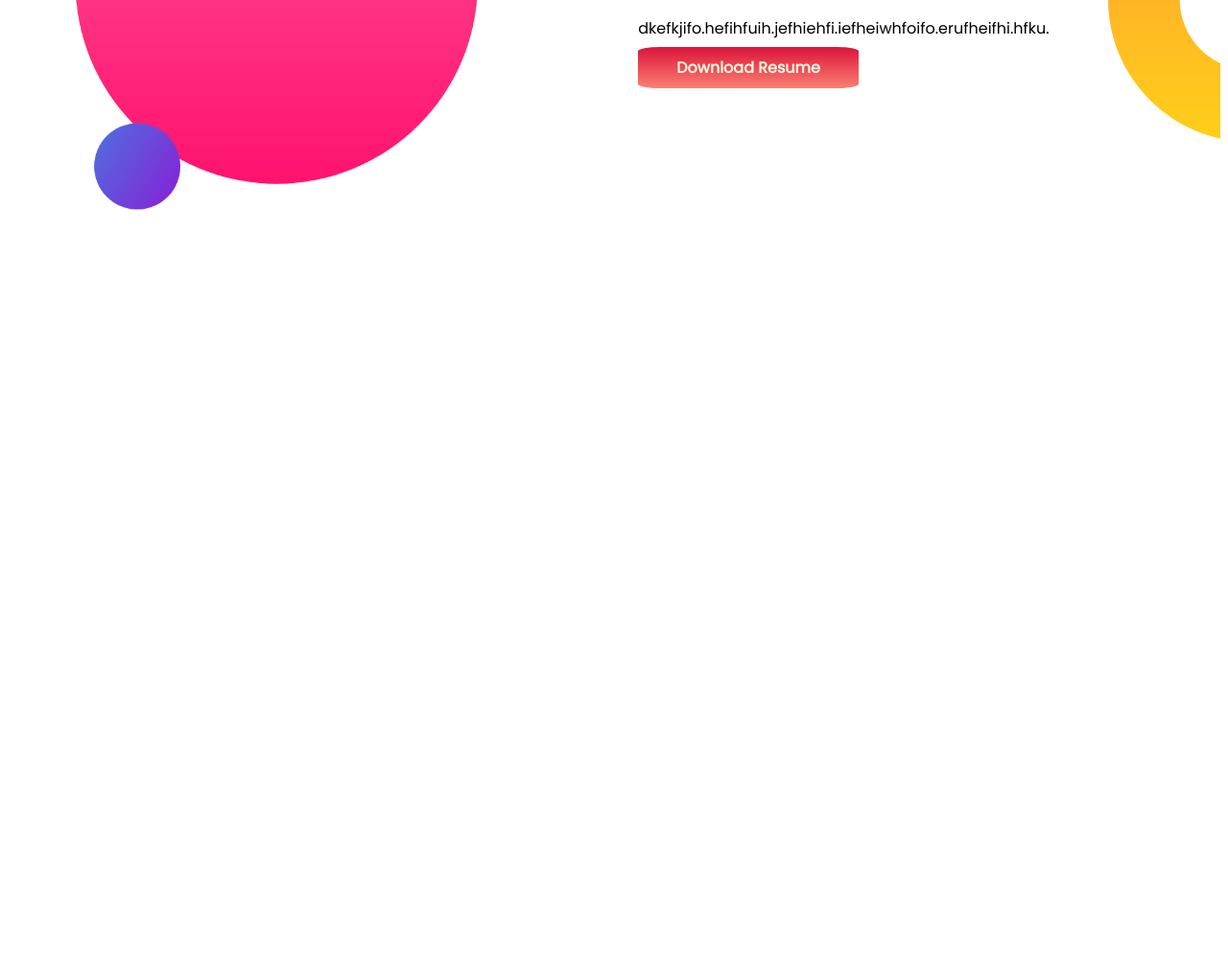
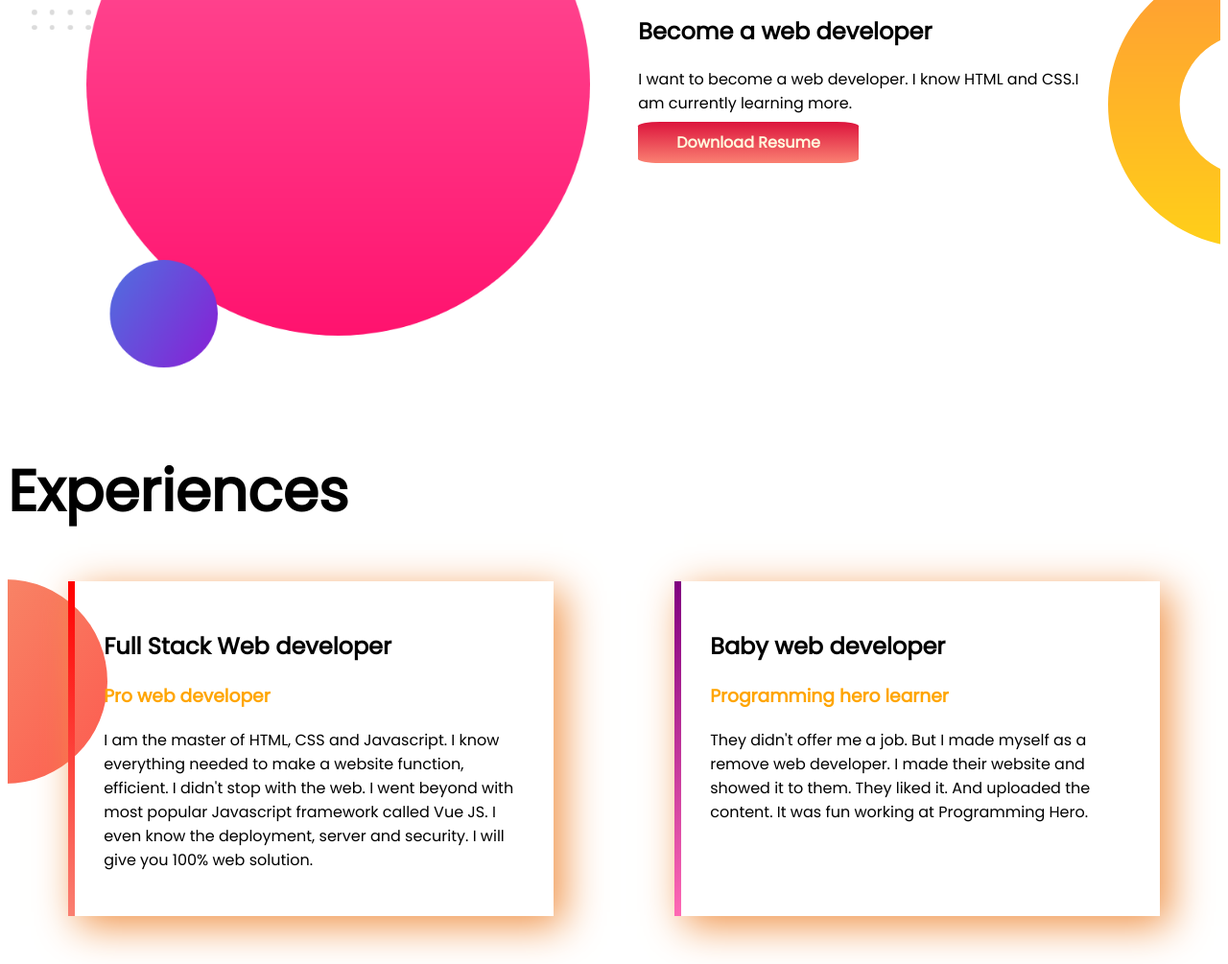
Before and after one commit to zereentabassum/developer-portfolio, a plain HTML site: page index.html in a window 1280 px wide. Shown: the part 780-1785 px from the top of the page at 96% size. Before the commit the page ends 1081 px from the top, so only its background shows below. Drawn offline with Linux system fonts and the light colour scheme.

Commit message:
website-add

```diff
--- a/index.html
+++ b/index.html
@@ -11,25 +11,40 @@
     <link rel="stylesheet" href="style.css">
 </head>
 <body>
-    <section>
+    <section class="flexible">
     <div class="half">
     <h1>Welcome<br>to <span>My</span> world !</h1>
     <h3>A student</h3>
-    <p>I read in class twelve. I want to become a web developer. So I am working hard for it. I love listening to music and watching movies.</p>
+    <p>I read in class twelve. I want to become a web developer. So I am working hard for it. I will continue to work hard.</p>
     <a class="link-button" target="_blank" href="https://www.linkedin.com/in/zereen-tabassum-8968b9229/">Hire me</a>
     </div>
    <div class="half"><img src="images/Girl-removebg-preview (1).png" alt=""></div>
     </section>
-    <section class="big-dream">
+    <section class="big-dream flexible">
         <div class="half">
         <img src="images/my-bg2.png" alt="">
         </div>
         <div class="half">
             <h1>Dream Big</h1>
             <h2>Become a web developer</h2>
-            <p>dkefkjifo.hefihfuih.jefhiehfi.iefheiwhfoifo.erufheifhi.hfku.</p>
-        <a class="link-button" target="_blank" href="programming-hero.com">Download Resume</a>
+            <p id="par">I want to become a web developer. I know HTML and CSS.I am currently learning more.</p>
+        <a class="link-button" target="_blank" href="https://www.programming-hero.com/">Download Resume</a>
         </div>
     </section>
+<section class="experience">
+    <h1>Experiences</h1>
+    <div class="flexible">
+    <div class="box" id="full">
+        <h2>Full Stack Web developer</h2>
+        <h3>Pro web developer</h3>
+        <p>I am the master of HTML, CSS and Javascript. I know everything needed to make a website function, efficient. I didn't stop with the web. I went beyond with most popular Javascript framework called Vue JS. I even know the deployment, server and security. I will give you 100% web solution.</p>
+    </div>
+    <div class="box" id="baby">
+        <h2>Baby web developer</h2>
+        <h3>Programming hero learner</h3>
+        <p>They didn't offer me a job. But I made myself as a remove web developer. I made their website and showed it to them. They liked it. And uploaded the content. It was fun working at Programming Hero.</p>
+    </div>
+    </div>
+</section>
 </body>
 </html>
--- a/style.css
+++ b/style.css
@@ -6,10 +6,16 @@ body{
 h1{
     font-size: 60px;
 }
+.box h3{
+    color: orange;
+}
+#par{
+    margin-right: 100px;
+}
 span{
     color: rgb(240, 100, 50);
 }
-section{
+.flexible{
     display: flex;
     margin-bottom:50px
 }
@@ -18,7 +24,7 @@ section{
     padding: 2%;
 }
 .half img{
-    width: 80%;
+    width: 100%;
 }
 .link-button{
     text-decoration: none;
@@ -33,3 +39,24 @@ section{
     background-repeat: no-repeat;
     background-position: right;
 }
+.experience{
+    background-image: url(images/exp-bg.png);
+    background-repeat: no-repeat;
+    background-position: left;
+}
+.box{
+    box-shadow: 10px 10px 40px rgb(240, 146, 70);
+    width: 40%;
+    margin-left: 5%;
+    margin-right: 5%;
+    padding: 30px;
+}
+#full{
+    border-left: 7px solid;
+    border-image: linear-gradient(180deg, red, salmon);
+    border-image-slice: 1;
+}
+#baby{
+    border-left: 7px solid;
+    border-image: linear-gradient(180deg, purple, hotpink);
+    border-image-slice: 1;
```
